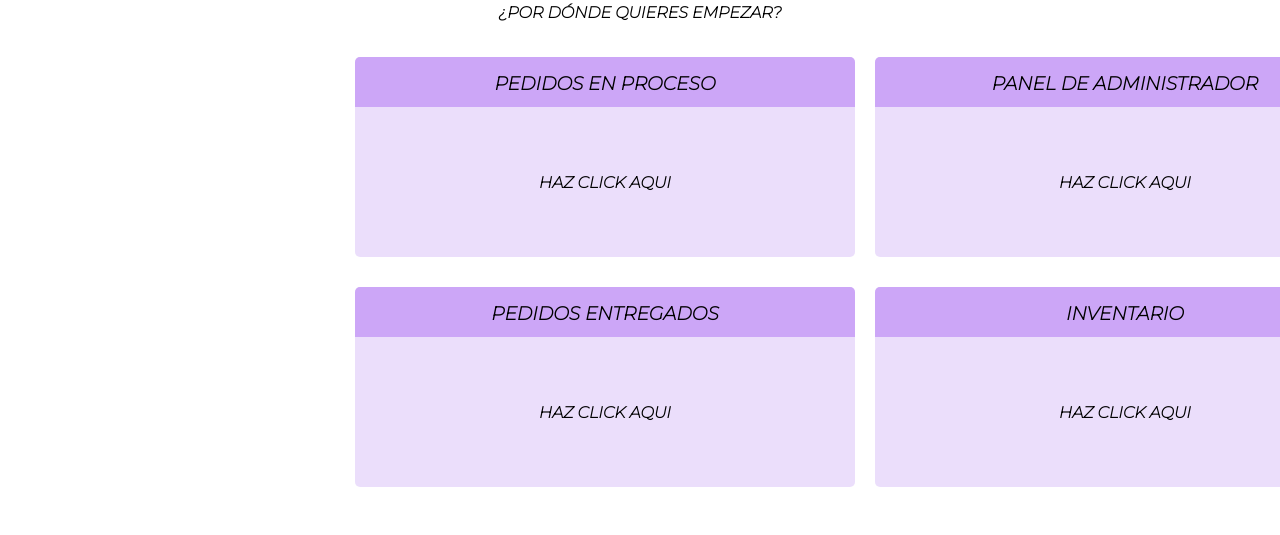
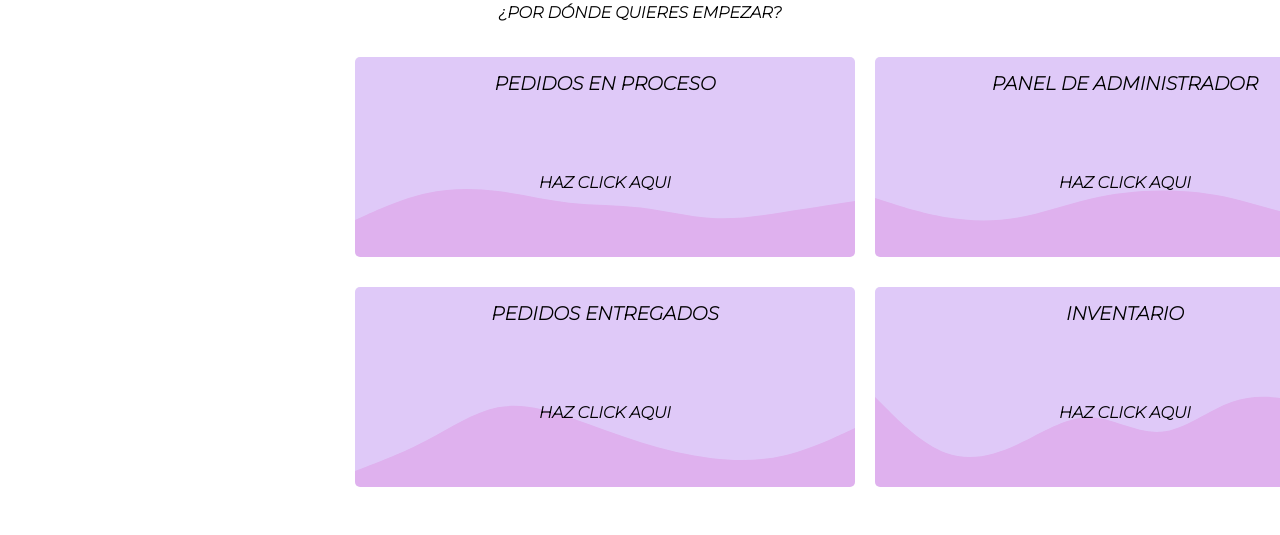
Before and after one commit to FaustoPaFl/Front-end, a plain HTML site: page pasteleria_Mi_Deleite/administrador.html in a window 1280 px wide. Shown: the part 265-800 px from the top of the page. Drawn offline with Linux system fonts and the light colour scheme.

Commit message:
cambios en pagina administrativa

```diff
--- a/pasteleria_Mi_Deleite/admin.css
+++ b/pasteleria_Mi_Deleite/admin.css
@@ -113,20 +113,75 @@ button:hover{
 
 }
 
-.card{
+.card1{
     display: flex;
     flex-wrap: wrap;
     width: 500px;
     height: 200px;
-    background-color: #dec8f896;
+    background-color: #dfc9f896;
     margin: 15px;
     text-align: center;
     justify-content: center;
     border-radius: 5px;
+    background-image: url(./Imgs/waves.svg);
+}
+
+.card1:hover{
+    scale: 1.05;
+}
+
+.card2{
+    display: flex;
+    flex-wrap: wrap;
+    width: 500px;
+    height: 200px;
+    background-color: #dfc9f896;
+    margin: 15px;
+    text-align: center;
+    justify-content: center;
+    border-radius: 5px;
+    background-image: url(./Imgs/layered-waves-haikei.svg);
+}
+
+.card2:hover{
+    scale: 1.05;
+}
+
+.card3{
+    display: flex;
+    flex-wrap: wrap;
+    width: 500px;
+    height: 200px;
+    background-color: #dfc9f896;
+    margin: 15px;
+    text-align: center;
+    justify-content: center;
+    border-radius: 5px;
+    background-image: url(./Imgs/layered-waves-haikei1.svg);
+}
+
+.card3:hover{
+    scale: 1.05;
+}
+
+.card4{
+    display: flex;
+    flex-wrap: wrap;
+    width: 500px;
+    height: 200px;
+    background-color: #dfc9f896;
+    margin: 15px;
+    text-align: center;
+    justify-content: center;
+    border-radius: 5px;
+    background-image: url(./Imgs/layered-waves-haikei2.svg);
+}
+
+.card4:hover{
+    scale: 1.05;
 }
 
 .mainCardHeader{
-    background-color: #bf8df7ad;
     width: 500px;
     height: 50px;
     padding-top: 15px;
--- a/pasteleria_Mi_Deleite/administrador.html
+++ b/pasteleria_Mi_Deleite/administrador.html
@@ -14,7 +14,7 @@
 <body>
 
     <nav>
-		<img src="./Imgs/MD_proto.png" alt="Logo pasteleria Mi Deleite" class="logo">
+		<a href="index.html"><img src="./Imgs/MD_proto.png" alt="Logo pasteleria Mi Deleite" class="logo"></a>
 		<div class="brand">
 			<p>PASTELERIA MI DELEITE</p>
 			<p>"Para deleitar tu paladar"</p>
@@ -48,28 +48,28 @@
 
     <section class="main">
         <div class="mainContainer">
-            <div class="card">
+            <div class="card1">
                 <div class="mainCardHeader">
                     <h3>PEDIDOS EN PROCESO</h3>
                 </div>
                 <p><a href="#"><b>HAZ CLICK AQUI</b></a></p>
             </div>
 
-            <div class="card">
+            <div class="card2">
                 <div class="mainCardHeader">
                     <h3>PANEL DE ADMINISTRADOR</h3>
                 </div>
                 <p><a href="#"><b>HAZ CLICK AQUI</b></a></p>
             </div>
 
-            <div class="card">
+            <div class="card3">
                 <div class="mainCardHeader">
                     <h3>PEDIDOS ENTREGADOS</h3>
                 </div>
                 <p><a href="#"><b>HAZ CLICK AQUI</b></a></p>
             </div>
 
-            <div class="card">
+            <div class="card4">
                 <div class="mainCardHeader">
                     <h3>INVENTARIO</h3>
                 </div>
```
Also changed, not shown: pasteleria_Mi_Deleite/Imgs/layered-waves-haikei.svg (added), pasteleria_Mi_Deleite/Imgs/layered-waves-haikei1.svg (added), pasteleria_Mi_Deleite/Imgs/layered-waves-haikei2.svg (added), pasteleria_Mi_Deleite/Imgs/waves.svg (added).
